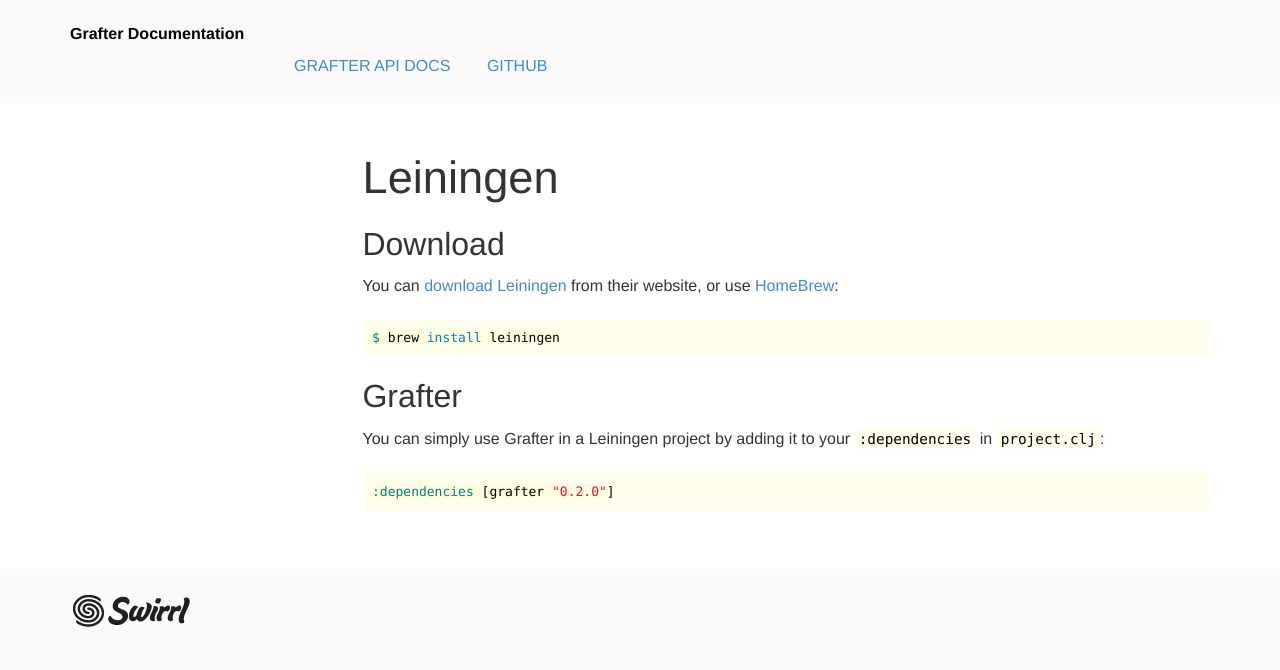
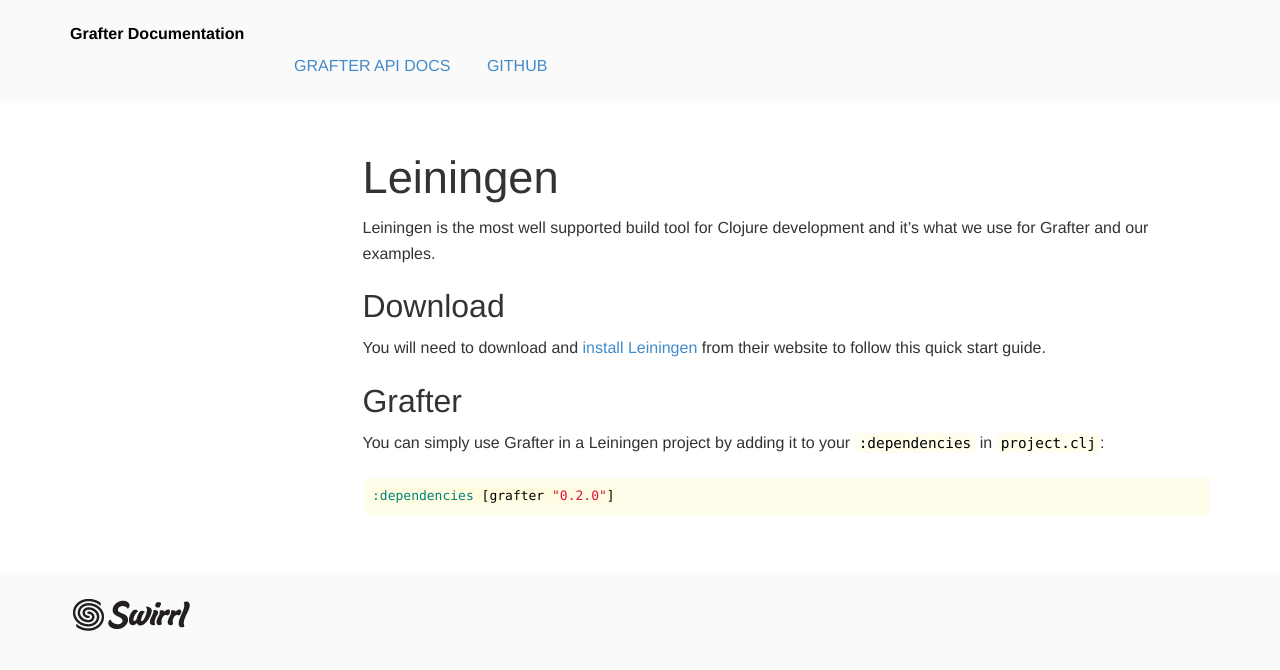
Before and after one commit to Swirrl/grafter-docs, a Jekyll site: the page built from _quick-start/810_Leiningen.md, in a window 1280 px wide. Shown: the top 670 px of the page. Built offline with Jekyll 4.4.1, drawn with Linux system fonts in a browser that asks for light colours.

Commit message:
Improved leiningen instructions.

```diff
--- a/_quick-start/810_Leiningen.md
+++ b/_quick-start/810_Leiningen.md
@@ -5,12 +5,12 @@
 
 # Leiningen
 
+Leiningen is the most well supported build tool for Clojure
+development and it's what we use for Grafter and our examples.
+
 ## Download
-You can [download Leiningen](http://leiningen.org) from their website, or use [HomeBrew](http://brew.sh):
-{% highlight shell %}
-$ brew install leiningen
-{% endhighlight %}
 
+You will need to download and [install Leiningen](http://leiningen.org) from their website to follow this quick start guide.
 
 ## Grafter
 You can simply use Grafter in a Leiningen project by adding it to your <code>:dependencies</code> in <code>project.clj</code>:
```
